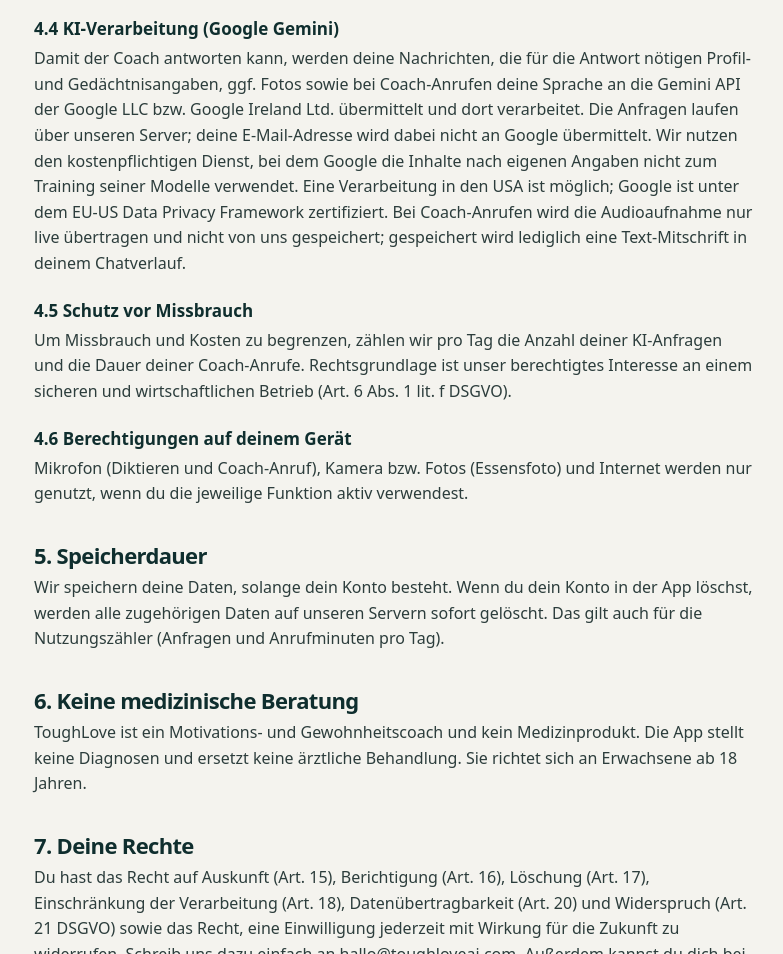
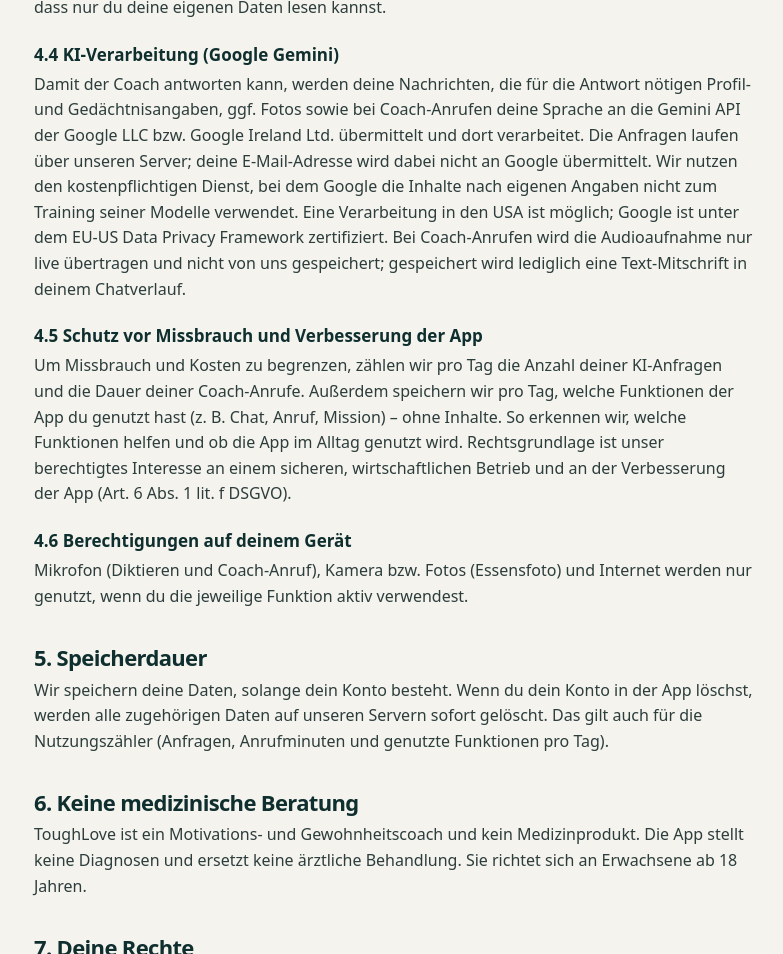
Before and after one commit to benaidmail-a11y/toughloveai-website, a plain HTML site: page datenschutz.html in a window 1280 px wide. Shown: the part 1759-2713 px from the top of the page, without its empty margins (246-1029 px from the left). Drawn offline with Linux system fonts and the light colour scheme.

Commit message:
Update datenschutz.html

```diff
--- a/datenschutz.html
+++ b/datenschutz.html
@@ -20,7 +20,7 @@
   <ul>
     <li>Deine App-Daten liegen auf Servern in Frankfurt am Main (EU).</li>
     <li>Damit der Coach antworten kann, werden deine Nachrichten zur Verarbeitung an Google (Gemini) gesendet.</li>
-    <li>Wir verkaufen keine Daten und zeigen keine Werbung. Kein Tracking, keine Analyse-Cookies.</li>
+    <li>Wir verkaufen keine Daten und zeigen keine Werbung. Kein Werbe-Tracking, keine Analyse-Cookies, keine Weitergabe an Analysefirmen.</li>
     <li>Du kannst dein Konto mit allen Daten jederzeit direkt in der App löschen („Ich“ → „Konto löschen“).</li>
   </ul>
 
@@ -48,14 +48,14 @@
   <h3>4.4 KI-Verarbeitung (Google Gemini)</h3>
   <p>Damit der Coach antworten kann, werden deine Nachrichten, die für die Antwort nötigen Profil- und Gedächtnisangaben, ggf. Fotos sowie bei Coach-Anrufen deine Sprache an die Gemini API der Google LLC bzw. Google Ireland Ltd. übermittelt und dort verarbeitet. Die Anfragen laufen über unseren Server; deine E-Mail-Adresse wird dabei nicht an Google übermittelt. Wir nutzen den kostenpflichtigen Dienst, bei dem Google die Inhalte nach eigenen Angaben nicht zum Training seiner Modelle verwendet. Eine Verarbeitung in den USA ist möglich; Google ist unter dem EU-US Data Privacy Framework zertifiziert. Bei Coach-Anrufen wird die Audioaufnahme nur live übertragen und nicht von uns gespeichert; gespeichert wird lediglich eine Text-Mitschrift in deinem Chatverlauf.</p>
 
-  <h3>4.5 Schutz vor Missbrauch</h3>
-  <p>Um Missbrauch und Kosten zu begrenzen, zählen wir pro Tag die Anzahl deiner KI-Anfragen und die Dauer deiner Coach-Anrufe. Rechtsgrundlage ist unser berechtigtes Interesse an einem sicheren und wirtschaftlichen Betrieb (Art. 6 Abs. 1 lit. f DSGVO).</p>
+  <h3>4.5 Schutz vor Missbrauch und Verbesserung der App</h3>
+  <p>Um Missbrauch und Kosten zu begrenzen, zählen wir pro Tag die Anzahl deiner KI-Anfragen und die Dauer deiner Coach-Anrufe. Außerdem speichern wir pro Tag, welche Funktionen der App du genutzt hast (z. B. Chat, Anruf, Mission) – ohne Inhalte. So erkennen wir, welche Funktionen helfen und ob die App im Alltag genutzt wird. Rechtsgrundlage ist unser berechtigtes Interesse an einem sicheren, wirtschaftlichen Betrieb und an der Verbesserung der App (Art. 6 Abs. 1 lit. f DSGVO).</p>
 
   <h3>4.6 Berechtigungen auf deinem Gerät</h3>
   <p>Mikrofon (Diktieren und Coach-Anruf), Kamera bzw. Fotos (Essensfoto) und Internet werden nur genutzt, wenn du die jeweilige Funktion aktiv verwendest.</p>
 
   <h2>5. Speicherdauer</h2>
-  <p>Wir speichern deine Daten, solange dein Konto besteht. Wenn du dein Konto in der App löschst, werden alle zugehörigen Daten auf unseren Servern sofort gelöscht. Das gilt auch für die Nutzungszähler (Anfragen und Anrufminuten pro Tag).</p>
+  <p>Wir speichern deine Daten, solange dein Konto besteht. Wenn du dein Konto in der App löschst, werden alle zugehörigen Daten auf unseren Servern sofort gelöscht. Das gilt auch für die Nutzungszähler (Anfragen, Anrufminuten und genutzte Funktionen pro Tag).</p>
 
   <h2>6. Keine medizinische Beratung</h2>
   <p>ToughLove ist ein Motivations- und Gewohnheitscoach und kein Medizinprodukt. Die App stellt keine Diagnosen und ersetzt keine ärztliche Behandlung. Sie richtet sich an Erwachsene ab 18 Jahren.</p>
```
